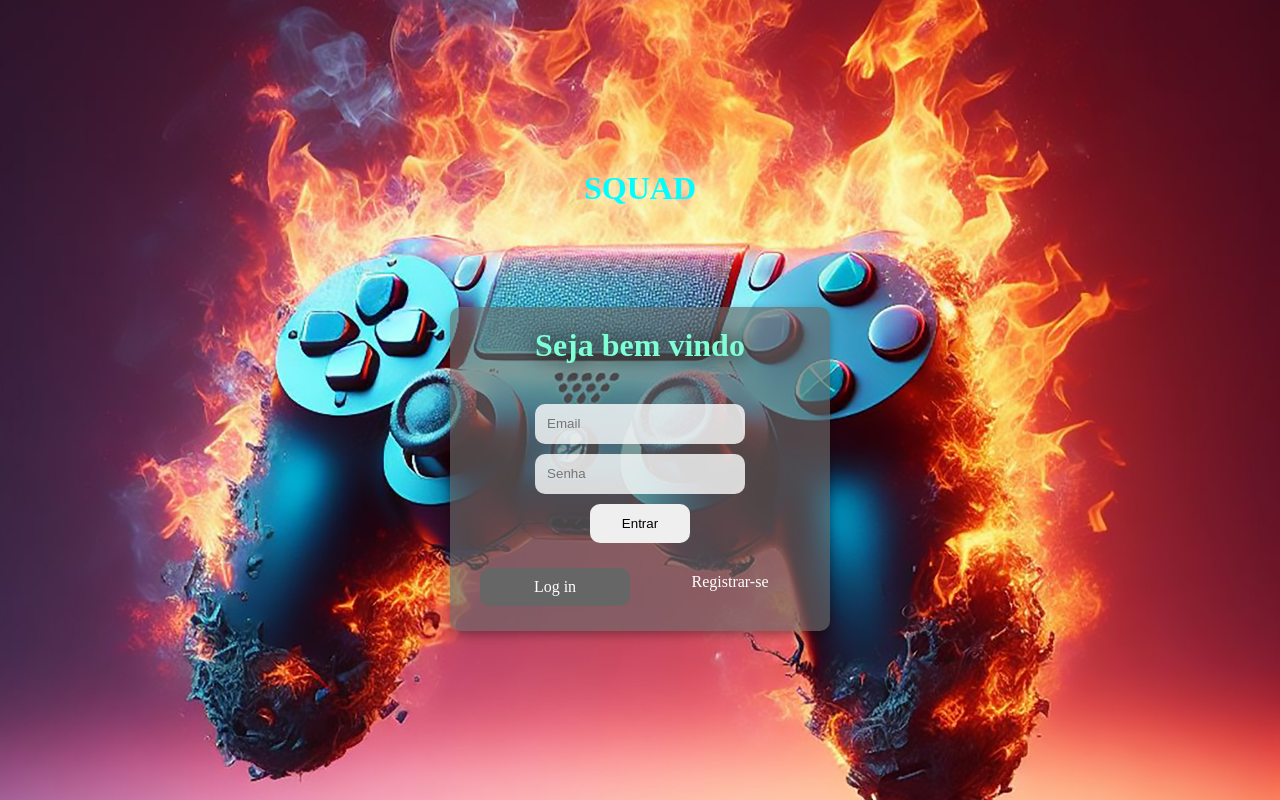
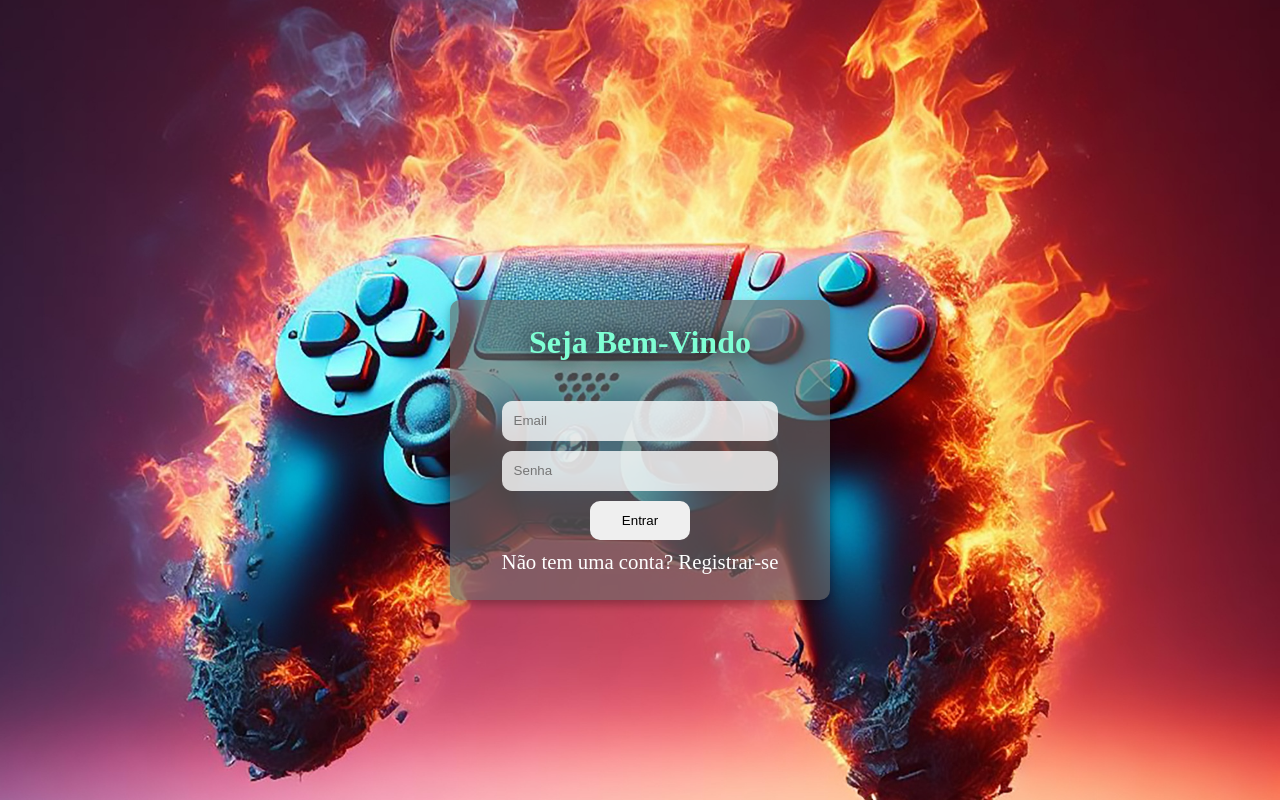
Before and after one commit to Karabolsak/vite-react, a React (Vite) app: page / in a window 1280 px wide. Built offline with nearby package versions, Linux system fonts and the light colour scheme.

Commit message:
criação de login hehehe

```diff
--- a/src/login/index.tsx
+++ b/src/login/index.tsx
@@ -3,16 +3,15 @@ import { useState } from 'react';
 import { supabase } from '../clienteSupabase.tsx';
 import { useNavigate } from 'react-router-dom';
 
-
-const Menu = () => {
+const Login = () => {
     const [email, setEmail] = useState('');
     const [password, setPassword] = useState('');
     const [loading, setLoading] = useState(false);
     const [error, setError] = useState<string | null>(null);
-    const [activeItem, setActiveItem] = useState<string>('Log in');
+    const [isRegistering, setIsRegistering] = useState(false); // Estado para alternar entre login e registro
     const navigate = useNavigate();
-    const menuItems = ['Log in', 'Registrar-se'];
 
+    // 🔹 Função para fazer login
     const handleLogin = async (e: React.FormEvent) => {
         e.preventDefault();
         setLoading(true);
@@ -27,23 +26,38 @@ const Menu = () => {
             setError(error.message);
         } else {
             console.log('Usuário logado!', data);
-            navigate('/home');
+            navigate('/home'); // Redireciona para Home após login bem-sucedido
         }
 
         setLoading(false);
     };
 
+    // 🔹 Função para registrar um novo usuário
+    const handleSignUp = async (e: React.FormEvent) => {
+        e.preventDefault();
+        setLoading(true);
+        setError(null);
 
+        const { data, error } = await supabase.auth.signUp({
+            email,
+            password
+        });
 
-    const renderContent = () => {
-        switch (activeItem) {
-            case 'Log in':
+        if (error) {
+            setError(error.message);
+        } else {
+            console.log('Usuário registrado!', data);
+            alert('Conta criada! Verifique seu email para confirmar.');
+        }
+
+        setLoading(false);
+    };
+
     return (
-                <>
-                    <h2>Seja bem vindo</h2>
+        <div className="principal">
+            <h2>{isRegistering ? 'Criar Conta' : 'Seja Bem-Vindo'}</h2>
             <div className='conteudo'>
-
-                        <form onSubmit={handleLogin}>
+                <form onSubmit={isRegistering ? handleSignUp : handleLogin}>
                     <input
                         type="email"
                         placeholder="Email"
@@ -61,70 +75,17 @@ const Menu = () => {
                         required
                     />
                     <button type="submit" disabled={loading} className='botaoEntrar'>
-                                {loading ? 'Carregando...' : 'Entrar'}
+                        {loading ? 'Carregando...' : isRegistering ? 'Registrar' : 'Entrar'}
                     </button>
                     {error && <p className="error">{error}</p>}
                 </form>
-                    </div></>
-                );
-            case 'Registrar-se':
-                return (
-                    <>
-                    <h2>Seja bem vindo</h2>
-                    <div className='conteudo'>
 
-                        <form onSubmit={handleLogin}>
-                            <input
-                                type="email"
-                                placeholder="Email"
-                                value={email}
-                                onChange={(e) => setEmail(e.target.value)}
-                                className='entradas'
-                                required
-                            />
-                            <input
-                                type="password"
-                                placeholder="Senha"
-                                value={password}
-                                onChange={(e) => setPassword(e.target.value)}
-                                className='entradas'
-                                required
-                            />
-                            <button type="submit" disabled={loading} className='botaoEntrar'>
-                                {loading ? 'Carregando...' : 'Entrar'}
-                            </button>
-                            {error && <p className="error">{error}</p>}
-                        </form>
-                    </div></>
-                );
-            default:
-                return <div>Selecione uma opção do menu</div>;
-        }
-    };
-
-    return (
-        <>
-            <div>
-                <h1>SQUAD</h1>
+                <p onClick={() => setIsRegistering(!isRegistering)} className="toggle-link">
+                    {isRegistering ? 'Já tem uma conta? Entrar' : 'Não tem uma conta? Registrar-se'}
+                </p>
             </div>
-            <div className='principal'>
-                <div className="conteudo">
-                    {renderContent()}
         </div>
-                <ul>
-                    {menuItems.map((item) => (
-                        <li
-                            key={item}
-                            className={activeItem === item ? 'ativo' : ''}
-                            onClick={() => setActiveItem(item)}
-                        >
-                            <p>{item}</p>
-                        </li>
-                    ))}
-                </ul>
-            </div>
-        </>
     );
 };
 
-export default Menu;
+export default Login;
--- a/src/login/style.css
+++ b/src/login/style.css
@@ -85,3 +85,10 @@ h2 {
 .botaoEntrar:hover {
     background-color: bisque;
 }
+
+
+
+.toggle-link {
+    font-size: 1.3em;
+    padding-top: 10px;
+}
```
Lines whose indentation alone changed are shown as unchanged.
